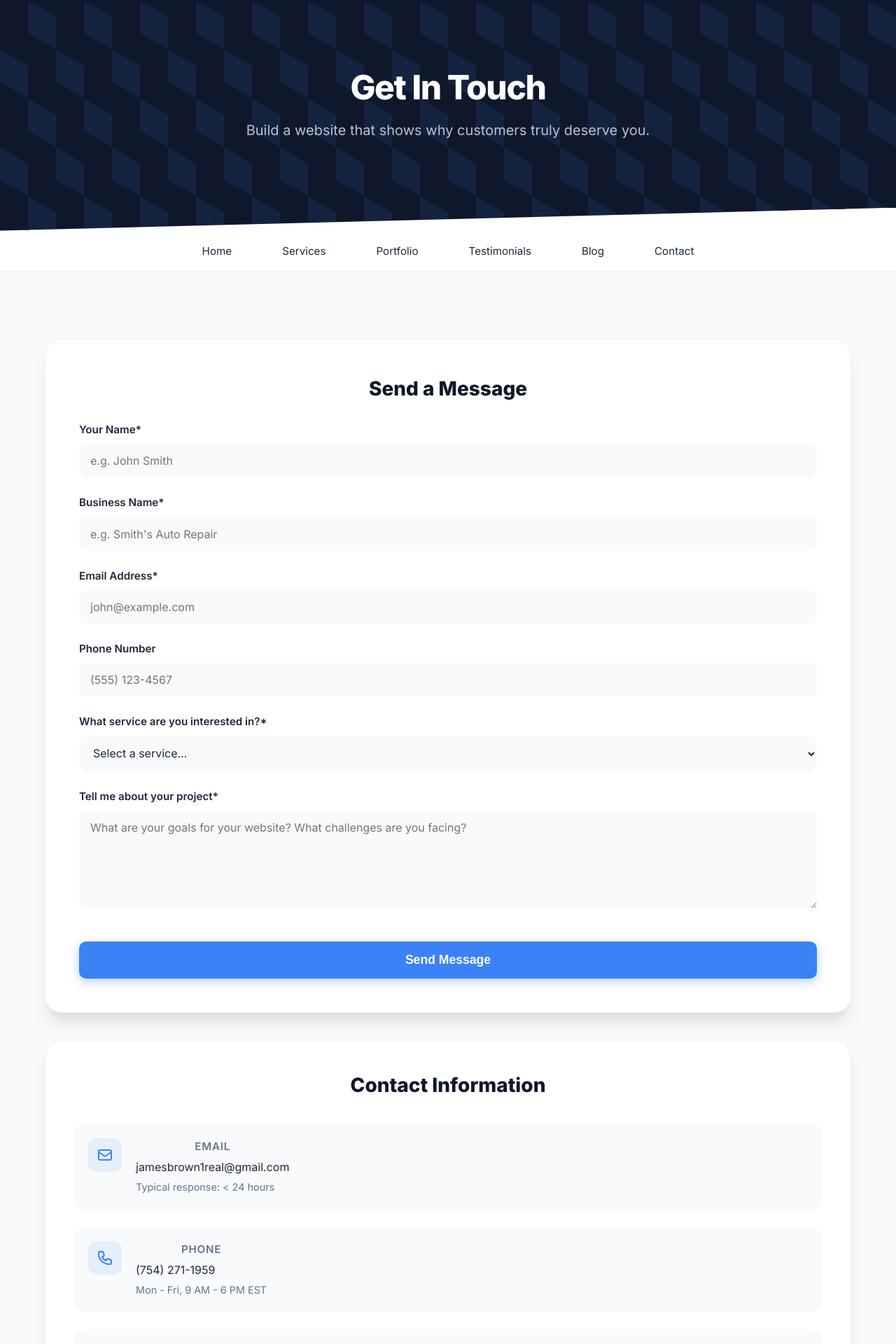
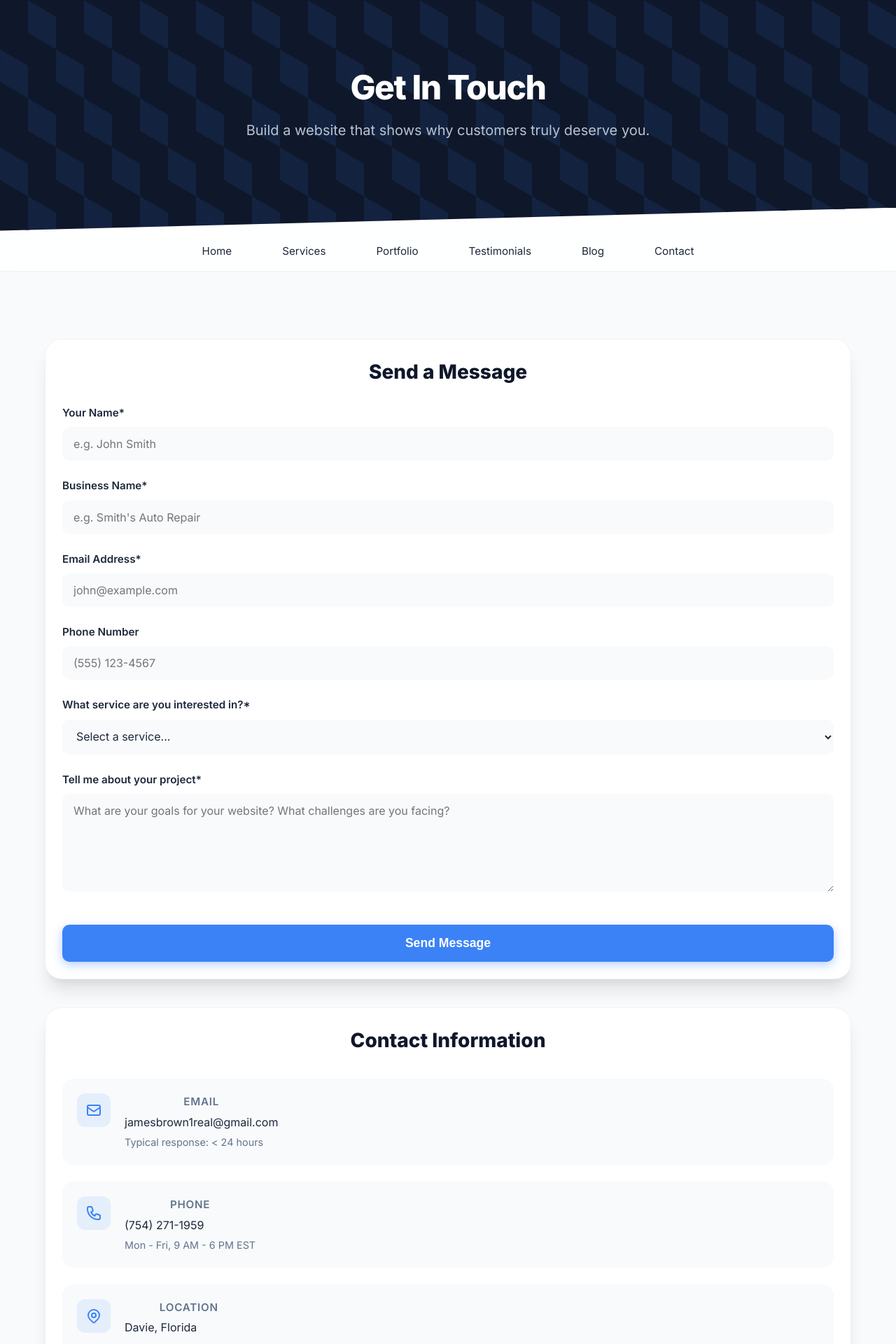
Before and after one commit to JamesBrownR/MeetingSurge, a Jekyll site: the page built from contact/index.html, in a window 1280 px wide. Shown: the top 1920 px of the page at 70% size. Built offline with Jekyll 4.4.1, drawn with Linux system fonts in a browser that asks for light colours.

Commit message:
Update index.html

```diff
--- a/contact/index.html
+++ b/contact/index.html
@@ -29,7 +29,7 @@ description: Contact MeetingSurge for professional web design services for auto
     /* --- CONTACT INFO CARD --- */
     .info-card {
       background: var(--surface);
-      padding: 2.5rem;
+      padding: 1.5rem;
       border-radius: 24px;
       box-shadow: var(--shadow-xl);
       border: var(--card-border);
@@ -126,7 +126,7 @@ description: Contact MeetingSurge for professional web design services for auto
     /* --- FORM CARD --- */
     .form-card {
       background: var(--surface);
-      padding: 3rem;
+      padding: 1.5rem;
       border-radius: 24px;
       box-shadow: var(--shadow-xl);
       border: var(--card-border);
```
